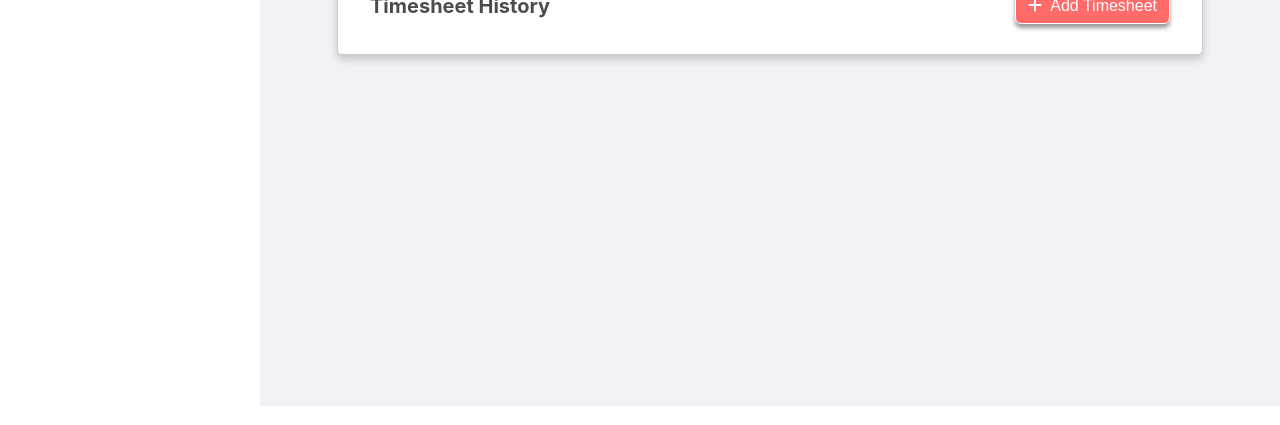
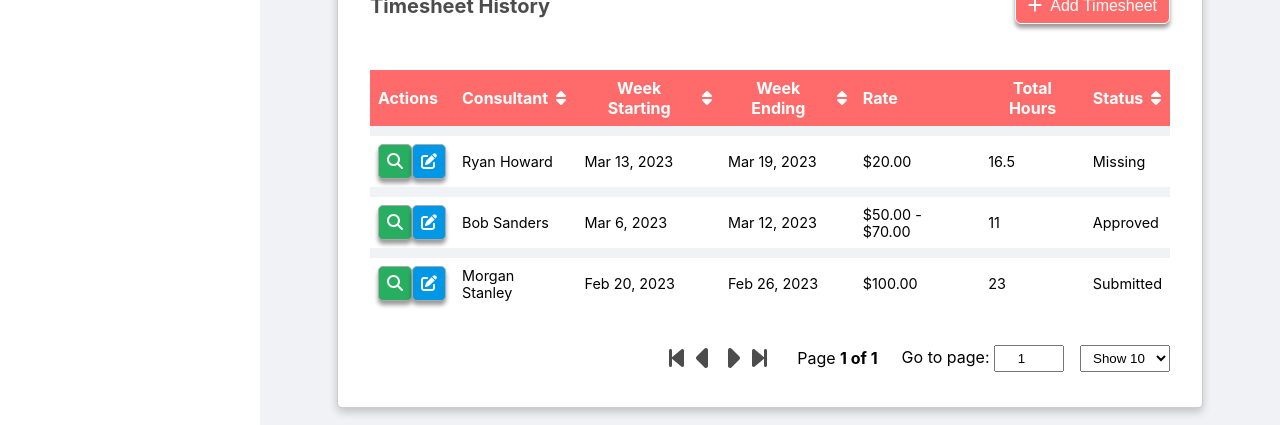
Before and after one commit to FrancisCalizo/timetracker-client, a React (Create React App) app: page /dashboard/projects/1 in a window 1280 px wide. Shown: the part 418-843 px from the top of the page. Built offline with nearby package versions, Linux system fonts and the light colour scheme.

Commit message:
feat: add timesheet history. add client name to form from router location

```diff
--- a/src/components/layout/dashboard/Links/Projects/Project.tsx
+++ b/src/components/layout/dashboard/Links/Projects/Project.tsx
@@ -7,7 +7,8 @@ import { faPlus } from '@fortawesome/free-solid-svg-icons';
 
 import { useProjects } from 'src/context/projectsContext';
 import { useAppContext } from 'src/context/appContext';
-import BackToLink from '../../BackToLink';
+import BackToLink from 'src/components/layout/dashboard/BackToLink';
+import TimesheetHistoryTable from './TimesheetHistoryTable';
 
 interface StyledProps {
   themeColor: string;
@@ -24,6 +25,8 @@ export default function Project() {
   } = useProjects();
 
   console.log(selectedProject)
+
+  const strReplace = (str: string = "") => str.replace(/\s+/g, '_')
 
   // Set Values of form on initial render
   // React.useEffect(() => {
@@ -68,12 +71,18 @@ export default function Project() {
           <div>
             <div className='subheader-container'>
               <h3>Timesheet History</h3>
-              <Link to="/dashboard/timesheets/add-timesheet">
+              <Link to={
+                `/dashboard/timesheets/add-timesheet?client=${strReplace(selectedProject?.client)}`
+                }>
                 <button className="add-button">
                   <FontAwesomeIcon icon={faPlus} style={{ marginRight: '.5rem' }} />
                   Add Timesheet
                 </button>
               </Link>
+            </div>
+
+            <div>
+              <TimesheetHistoryTable />
             </div>
           </div>
         </div>
@@ -146,6 +155,7 @@ const Styled = styled.div<StyledProps>`
     display: flex;
     align-items: center;
     justify-content: space-between;
+    margin-bottom: 2rem;
   }
 
   .add-button {
--- /dev/null
+++ b/src/components/layout/dashboard/Links/Projects/TimesheetHistoryTable.tsx
@@ -0,0 +1,279 @@
+import { useMemo } from 'react';
+import { format } from 'date-fns';
+import styled from 'styled-components';
+import { FontAwesomeIcon } from '@fortawesome/react-fontawesome';
+import {
+  useTable,
+  useSortBy,
+  usePagination,
+  TableInstance,
+  UsePaginationInstanceProps,
+  UsePaginationState,
+  UseSortByInstanceProps,
+} from 'react-table';
+import {
+  faCaretDown,
+  faCaretUp,
+  faSort,
+} from '@fortawesome/free-solid-svg-icons';
+
+import { useTimesheets } from 'src/context/timesheetsContext';
+import { formatCurrency } from 'src/utils';
+import ViewEditTableButtons from '../../ViewEditTableButtons';
+import TablePagination from 'src/components/layout/dashboard/TablePagination';
+import { useAppContext } from 'src/context/appContext';
+
+export type TableInstanceWithHooks<T extends object> = TableInstance<T> &
+  UsePaginationInstanceProps<T> &
+  UseSortByInstanceProps<T> & {
+    state: UsePaginationState<T>;
+  };
+
+interface StyledProps {
+  themeColor: string;
+}
+
+function TimesheetsTable() {
+  const { timesheetsList } = useTimesheets();
+  const { themeColor } = useAppContext()
+
+  const columns: any = useMemo(
+    () => [
+      {
+        Header: 'Actions',
+        Cell: (props: any) => (
+          <ViewEditTableButtons rowObj={props.row} type="TIMESHEET" />
+        ),
+      },
+      {
+        Header: 'Consultant',
+        accessor: 'firstName',
+        Cell: (props: any) =>
+          `${props.row.original.firstName} ${props.row.original.lastName}`,
+      },
+      {
+        Header: 'Week Starting',
+        accessor: 'weekStarting',
+        Cell: (props: any) => {
+          const timesheets = props.row.original.timesheets;
+
+          const sorted = timesheets.sort((a: any, b: any) => a.date - b.date);
+
+          return format(sorted[0].date, 'PP');
+        },
+      },
+      {
+        Header: 'Week Ending',
+        accessor: 'weekEnding',
+        Cell: (props: any) => {
+          const timesheets = props.row.original.timesheets;
+
+          const sorted = timesheets.sort((a: any, b: any) => a.date - b.date);
+
+          return format(sorted[sorted.length - 1].date, 'PP');
+        },
+      },
+      {
+        Header: 'Rate',
+        Cell: (props: any) => {
+          const timesheets = props.row.original.timesheets;
+
+          // Get array of rates, remove zeros & duplicates, sort asc
+          const rates: number[] = Array.from(
+            new Set(
+              timesheets
+                .map((ts: any) => ts.rate)
+                .filter((rate: number) => rate)
+                .sort()
+            )
+          );
+
+          if (rates.length > 1) {
+            return `${formatCurrency(rates[0])} - ${formatCurrency(
+              rates[rates.length - 1]
+            )}`;
+          }
+
+          if (rates.length === 1) {
+            return formatCurrency(rates[0]);
+          }
+
+          return 0;
+        },
+      },
+      {
+        Header: 'Total Hours',
+        Cell: (props: any) => {
+          const timesheets = props.row.original.timesheets;
+
+          return timesheets.reduce(
+            (acc: any, curr: any) => acc + curr.hours,
+            0
+          );
+        },
+      },
+      {
+        Header: 'Status',
+        accessor: 'status',
+        Cell: (props: any) => {
+          return (
+            <span style={{ textTransform: 'capitalize' }}>{props.value}</span>
+          );
+        },
+      },
+    ],
+    []
+  );
+
+  const {
+    getTableProps,
+    getTableBodyProps,
+    headerGroups,
+    prepareRow,
+    page,
+    canPreviousPage,
+    canNextPage,
+    pageOptions,
+    pageCount,
+    gotoPage,
+    nextPage,
+    previousPage,
+    setPageSize,
+    state: { pageIndex, pageSize },
+  } = useTable(
+    { columns, data: timesheetsList, initialState: { pageIndex: 0 } as any },
+    useSortBy,
+    usePagination
+  ) as TableInstanceWithHooks<any>;
+
+  return (
+    <TableStyles themeColor={themeColor}>
+      <table {...getTableProps()} style={{ marginBottom: '2rem' }}>
+        <thead>
+          {headerGroups.map((headerGroup) => (
+            <tr {...headerGroup.getHeaderGroupProps()}>
+              {headerGroup.headers.map((column: any) => (
+                <th
+                  {...column.getHeaderProps({
+                    ...column.getSortByToggleProps(),
+                  })}
+                >
+                  <div style={{ display: 'flex', alignItems: 'center' }}>
+                    {column.render('Header')}{' '}
+                    <span>
+                      {!column.isSorted && column.canSort && (
+                        <FontAwesomeIcon
+                          icon={faSort}
+                          style={{ fontSize: 16, marginLeft: 8 }}
+                        />
+                      )}
+
+                      {column.isSorted ? (
+                        column.isSortedDesc ? (
+                          <FontAwesomeIcon
+                            icon={faCaretDown}
+                            style={{ fontSize: 16, marginLeft: 8 }}
+                          />
+                        ) : (
+                          <FontAwesomeIcon
+                            icon={faCaretUp}
+                            style={{ fontSize: 16, marginLeft: 8 }}
+                          />
+                        )
+                      ) : (
+                        ''
+                      )}
+                    </span>
+                  </div>
+                </th>
+              ))}
+            </tr>
+          ))}
+        </thead>
+        <tbody {...getTableBodyProps()}>
+          {page.map((row) => {
+            prepareRow(row);
+            return (
+              <tr {...row.getRowProps()}>
+                {row.cells.map((cell) => {
+                  return (
+                    <td {...cell.getCellProps()}>{cell.render('Cell')}</td>
+                  );
+                })}
+              </tr>
+            );
+          })}
+        </tbody>
+      </table>
+
+      <TablePagination
+        canPreviousPage={canPreviousPage}
+        canNextPage={canNextPage}
+        pageOptions={pageOptions}
+        pageCount={pageCount}
+        gotoPage={gotoPage}
+        nextPage={nextPage}
+        previousPage={previousPage}
+        setPageSize={setPageSize}
+        pageIndex={pageIndex}
+        pageSize={pageSize}
+      />
+    </TableStyles>
+  );
+}
+
+export default TimesheetsTable;
+
+export const TableStyles = styled.div<StyledProps>`
+  display: block;
+  max-width: 100%;
+
+  .tableWrap {
+    display: block;
+    max-width: 100%;
+    overflow-x: scroll;
+    overflow-y: hidden;
+    border-bottom: 1px solid black;
+  }
+
+  table {
+    width: 100%;
+    border-spacing: 0;
+
+    thead {
+      background: ${(props) => props.theme.colors[props.themeColor]};
+      color: #fff;
+    }
+
+    tr {
+      :last-child {
+        td {
+          border-bottom: 0;
+        }
+      }
+    }
+
+    tbody {
+      tr {
+        background: #fff;
+
+        &:hover {
+          background: gainsboro;
+          transition: background 150ms ease-in-out;
+        }
+      }
+
+      font-size: 0.9rem;
+    }
+
+    th,
+    td {
+      padding: 0.5rem;
+      border-bottom: 10px solid #f1f2f6;
+
+      :last-child {
+        border-right: 0;
+      }
+    }
+  }
+`;
--- a/src/components/layout/dashboard/Links/Timesheets/AddTimesheet.tsx
+++ b/src/components/layout/dashboard/Links/Timesheets/AddTimesheet.tsx
@@ -1,11 +1,11 @@
-import React, { useState } from 'react';
+import React, { useEffect, useState } from 'react';
 import styled from 'styled-components'
 import { v4 as uuidv4 } from 'uuid';
 import add from 'date-fns/add';
 import Select from 'react-select';
 import toast from 'react-hot-toast';
 import format from 'date-fns/format';
-import { useNavigate } from 'react-router-dom';
+import { useNavigate, useLocation } from 'react-router-dom';
 import { Tooltip } from 'react-tooltip';
 import { yupResolver } from '@hookform/resolvers/yup';
 import { FontAwesomeIcon } from '@fortawesome/react-fontawesome';
@@ -31,7 +31,17 @@ interface StyledProps {
 
 export default function AddClient() {
   const navigate = useNavigate();
+  const { search: param = "" } = useLocation()
   const { setTimesheetsList } = useTimesheets();
+
+  const clientName = param.split('client=')[1]?.replace(/_/g,' ')
+
+  useEffect(() => {
+    if (!!clientName) {
+      setValue('clientName', clientName);
+    }
+  // eslint-disable-next-line react-hooks/exhaustive-deps
+  }, [])
 
   const {
     register,
@@ -95,7 +105,7 @@ export default function AddClient() {
       lastName: data.consultantLastName,
       timesheets: data.timesheets,
       client: data.clientName,
-              isFixedRate: data.isFixedRate,
+      isFixedRate: data.isFixedRate,
     };
 
     setTimesheetsList((old: any) => [...old, newTimesheet]);
@@ -130,6 +140,7 @@ export default function AddClient() {
                   {...register('clientName', {
                     required: 'This field is required',
                   })}
+                  disabled={!!clientName}
                 />
                 {errors.clientName && (
                   <div className={'error-message'}>
```
